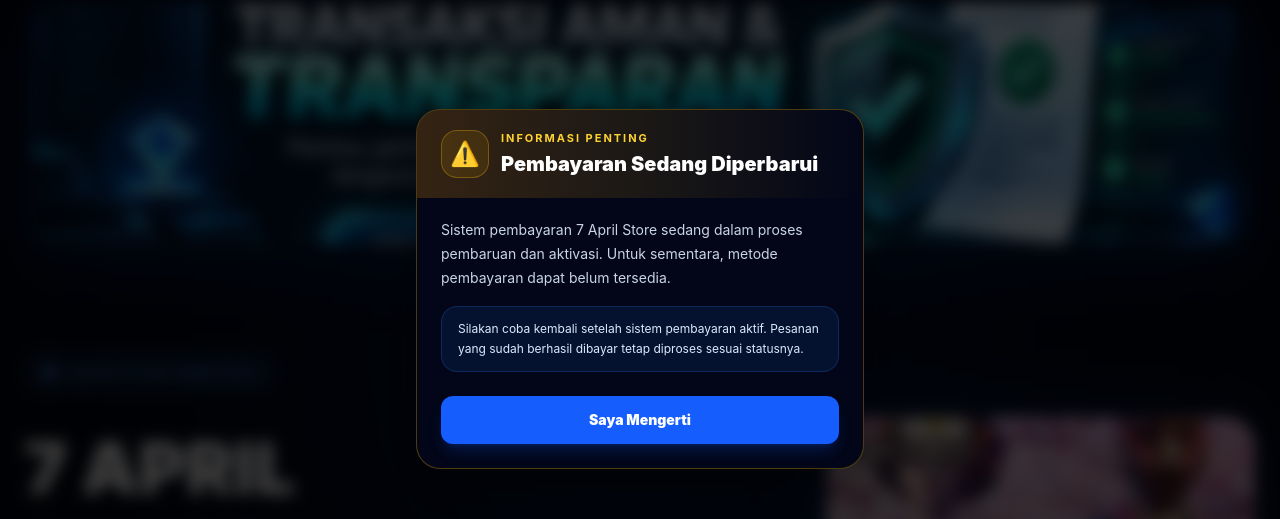
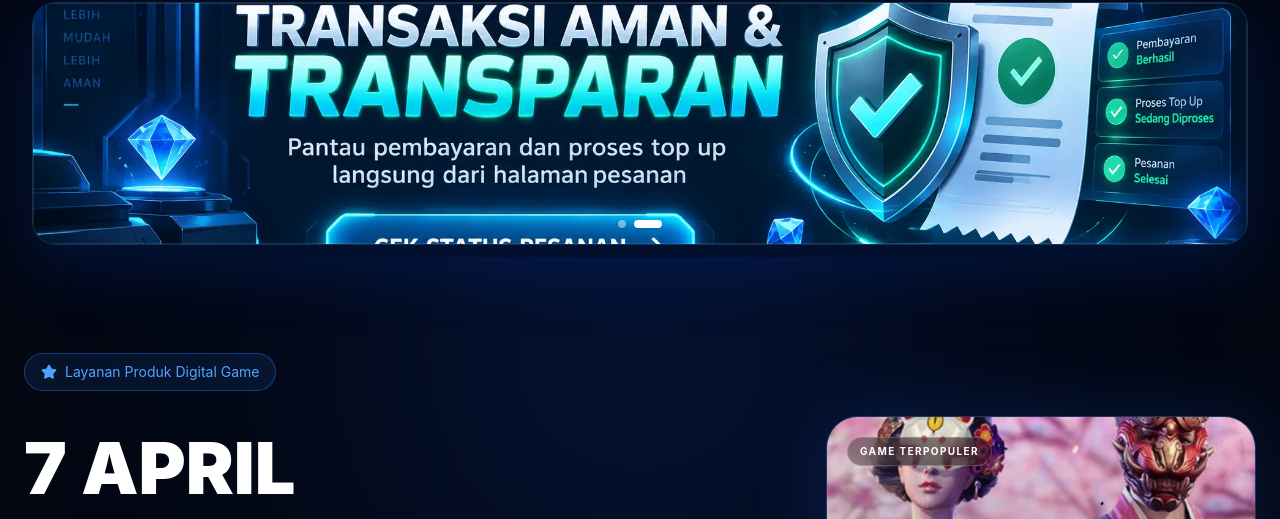
Before and after one commit to falintino/7-april-store, a Next.js app: page / in a window 1280 px wide. Shown: the part 111-630 px from the top of the page. Built offline with nearby package versions, Linux system fonts and the light colour scheme; no server answers.

Commit message:
Remove obsolete payment update popup

```diff
--- a/app/layout.tsx
+++ b/app/layout.tsx
@@ -2,7 +2,6 @@ import type { Metadata } from "next";
 import "./globals.css";
 
 import Navbar from "@/components/layout/Navbar";
-import PaymentUpdatePopup from "@/components/layout/PaymentUpdatePopup";
 
 const siteUrl = "https://store.falintino.com";
 
@@ -107,7 +106,6 @@ export default function RootLayout({
         />
         <Navbar />
         {children}
-        <PaymentUpdatePopup />
       </body>
     </html>
   );
```
